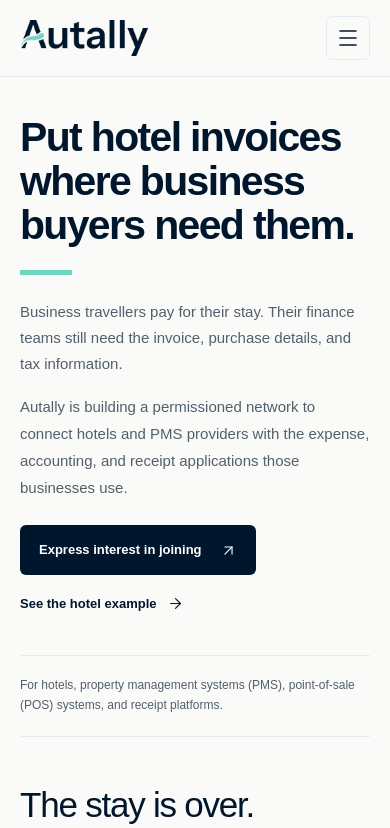
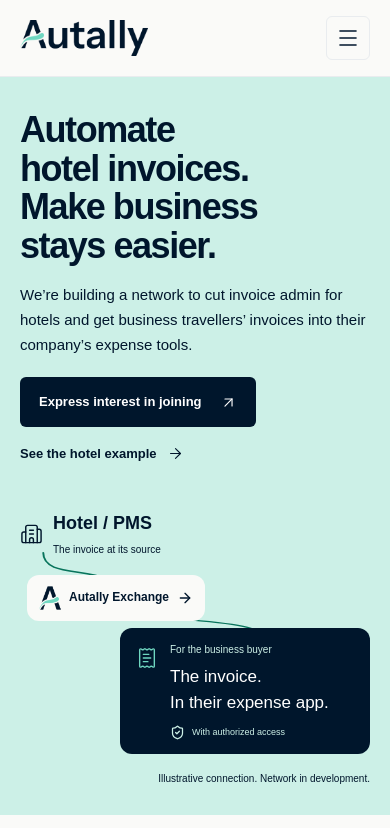
Before and after one commit to Autally-com/landing-page, a Next.js app: page / in a window 390 px wide. Shown: the top 828 px of the page. Built offline with nearby package versions, Linux system fonts and the light colour scheme.

Commit message:
Refine hero with invoice automation copy and animated connection

```diff
--- /dev/null
+++ b/app/hero.css
@@ -0,0 +1,71 @@
+/* Brand-led opening: mint carries the source-to-buyer journey. */
+.focused-page .mint-hero { padding: 64px 0 52px; background: var(--mint-surface); overflow: hidden; }
+.hero-layout { display: grid; grid-template-columns: 1.15fr 1fr; gap: 64px; align-items: center; }
+.focused-page .mint-hero .hero-copy { display: block; margin: 0; max-width: none; }
+.focused-page .mint-hero h1 { font-size: clamp(44px, 3.75vw, 56px); line-height: 1.07; max-width: 680px; letter-spacing: -.04em; }
+.mint-hero h1 > span { display: block; }
+.mint-hero h1::after { display: none; }
+.focused-page .mint-hero .hero-intro { display: block; margin-top: 24px; }
+.mint-hero .hero-lead { max-width: 490px; font-size: 17px; line-height: 1.65; color: var(--navy); }
+.focused-page .mint-hero .hero-actions { display: flex; flex-direction: row; margin-top: 28px; gap: 8px 22px; align-items: center; }
+.hero-journey { position: relative; isolation: isolate; min-width: 0; height: 398px; margin: 0; color: var(--navy); }
+.hero-ribbon { position: absolute; z-index: -1; width: calc(100% + 80px); height: 390px; top: -10px; left: -30px; color: #08745c; }
+.hero-ribbon path { stroke-dasharray: 1; stroke-dashoffset: 0; }
+@media (prefers-reduced-motion: no-preference) {
+  .hero-ribbon path { animation: hero-ribbon-draw 1600ms cubic-bezier(.22, .61, .36, 1) both; }
+}
+@keyframes hero-ribbon-draw {
+  from { stroke-dashoffset: 1; }
+  to { stroke-dashoffset: 0; }
+}
+.journey-source { position: absolute; left: 16px; top: 14px; display: flex; align-items: center; gap: 16px; }
+.journey-source strong { display: block; font-family: var(--display); font-size: 24px; font-weight: 550; }
+.journey-source span { display: block; margin-top: 3px; font-size: 12px; }
+.journey-exchange { position: absolute; left: 12%; top: 124px; display: flex; align-items: center; gap: 12px; padding: 15px 20px; border-radius: 12px; background: var(--porcelain); }
+.journey-exchange > svg:first-child { width: 28px; height: 30px; }
+.journey-exchange > span { font-size: 15px; font-weight: 550; }
+.journey-exchange > svg:last-child { margin-left: 14px; }
+.journey-buyer { position: absolute; right: 0; top: 222px; width: 340px; display: grid; grid-template-columns: 26px 1fr; gap: 12px 16px; background: var(--navy); color: white; padding: 23px 26px; border-radius: 16px; }
+.journey-buyer > svg { color: var(--mint); margin-top: 3px; }
+.journey-buyer > div > span { display: block; font-size: 11px; color: var(--mint-surface); margin-bottom: 8px; }
+.journey-buyer strong { font-family: var(--display); font-size: 23px; line-height: 1.18; font-weight: 500; }
+.journey-permission { grid-column: 2; display: flex; align-items: center; gap: 7px; font-size: 10px; color: var(--mint-surface); }
+.hero-journey figcaption { position: absolute; bottom: -19px; right: 0; font-size: 11px; color: var(--navy); }
+.hero-context { display: flex; align-items: center; justify-content: space-between; gap: 40px; padding-block: 25px; border-bottom: 1px solid var(--line); }
+.hero-context p { max-width: 760px; font-size: 13px; line-height: 1.7; }
+.hero-context a { flex-shrink: 0; }
+@media (max-width: 1199px) and (min-width: 800px) {
+  .hero-layout { gap: 32px; grid-template-columns: 1.1fr 1fr; }
+  .focused-page .mint-hero h1 { font-size: 47px; }
+  .journey-exchange { left: 0; }
+  .journey-source { left: 0; }
+  .journey-buyer { width: min(100%, 320px); padding-inline: 20px; }
+  .journey-buyer strong { font-size: 20px; }
+}
+@media (max-width: 799px) {
+  .focused-page .mint-hero { padding-block: 34px 32px; }
+  .hero-layout { grid-template-columns: 1fr; gap: 34px; }
+  .focused-page .mint-hero h1 { font-size: clamp(36px, 8.9vw, 54px); max-width: 620px; }
+  .focused-page .mint-hero .hero-intro { margin-top: 18px; }
+  .mint-hero .hero-lead { font-size: 15px; line-height: 1.65; max-width: 540px; }
+  .focused-page .mint-hero .hero-actions { margin-top: 20px; gap: 4px 20px; }
+  .hero-journey { height: 274px; max-width: 540px; width: 100%; margin-inline: auto; }
+  .hero-ribbon { width: 115%; height: 245px; left: -5%; top: -12px; }
+  .journey-source { top: 0; left: 0; gap: 10px; }
+  .journey-source > svg { width: 23px; }
+  .journey-source strong { font-size: 18px; }
+  .journey-source span { font-size: 10px; }
+  .journey-exchange { left: 2%; top: 66px; padding: 11px 12px; gap: 8px; }
+  .journey-exchange > svg:first-child { width: 22px; height: 24px; }
+  .journey-exchange > span { font-size: 12px; }
+  .journey-exchange > svg:last-child { margin-left: 0; width: 16px; }
+  .journey-buyer { top: 119px; width: 250px; padding: 14px 16px; gap: 8px 12px; grid-template-columns: 22px 1fr; border-radius: 12px; }
+  .journey-buyer > svg { width: 22px; }
+  .journey-buyer strong { font-size: 17px; }
+  .journey-buyer > div > span { font-size: 10px; margin-bottom: 5px; }
+  .journey-permission { font-size: 9px; }
+  .hero-journey figcaption { bottom: -4px; font-size: 10px; }
+  .hero-context { display: block; padding-block: 22px; }
+  .hero-context p { font-size: 12px; }
+  .hero-context a { margin-top: 8px; font-size: 12px; }
+}
--- a/app/layout.tsx
+++ b/app/layout.tsx
@@ -7,6 +7,7 @@
 import "./refinement.css";
 import "./liquid-glass.css";
 import "./motion.css";
+import "./hero.css";
 
 export const metadata: Metadata = {
   title: "Autally Exchange — Hotel Invoices for Business Buyers",
--- a/app/page.tsx
+++ b/app/page.tsx
@@ -1,6 +1,6 @@
 import { ArrowRight, ArrowUpRight, CreditCard, ReceiptText, ShieldCheck, HandCoins, GitBranch, Building2 } from "lucide-react";
 import { Header } from "@/components/header";
-import { Brand } from "@/components/brand";
+import { Brand, BrandMark } from "@/components/brand";
 import { HeroNetwork } from "@/components/hero-network";
 import { PilotContact, contactHref } from "@/components/pilot-contact";
 import { GlassSurface } from "@/components/glass-surface";
@@ -15,17 +15,23 @@
     <div id="top" />
     <Header />
     <main id="main" className="focused-page">
-      <section className="hero container" aria-labelledby="hero-title">
+      <section className="hero mint-hero" aria-labelledby="hero-title"><div className="container hero-layout">
         <div className="hero-copy">
-          <h1 id="hero-title">Put hotel invoices where business buyers need them.</h1>
+          <h1 id="hero-title"><span>Automate hotel invoices.</span> <span>Make business stays easier.</span></h1>
           <div className="hero-intro">
-            <p className="hero-lead">Business travellers pay for their stay. Their finance teams still need the invoice, purchase details, and tax information.</p>
-            <p className="hero-purpose">Autally is building a permissioned network to connect hotels and PMS providers with the expense, accounting, and receipt applications those businesses use.</p>
+            <p className="hero-lead">We’re building a network to cut invoice admin for hotels and get business travellers’ invoices into their company’s expense tools.</p>
             <div className="hero-actions"><CTA /><a href="#exchange" className="text-link">See the hotel example<ArrowRight size={17} aria-hidden="true" /></a></div>
           </div>
         </div>
-        <p className="hero-audience">For hotels, property management systems (PMS), point-of-sale (POS) systems, and receipt platforms.</p>
-      </section>
+        <figure className="hero-journey" aria-label="Illustrative authorized invoice journey: from a hotel or PMS, through Autally Exchange, to the business buyer’s expense application.">
+          <svg className="hero-ribbon" viewBox="0 0 520 430" preserveAspectRatio="none" aria-hidden="true"><path d="M52 98 C52 152 150 110 150 178 C150 235 350 195 350 265" fill="none" stroke="currentColor" strokeWidth="2.5" strokeLinecap="round" pathLength="1" /></svg>
+          <div className="journey-source" aria-hidden="true"><Building2 size={30} strokeWidth={1.5} /><div><strong>Hotel / PMS</strong><span>The invoice at its source</span></div></div>
+          <div className="journey-exchange" aria-hidden="true"><BrandMark /><span>Autally Exchange</span><ArrowRight size={20} /></div>
+          <div className="journey-buyer" aria-hidden="true"><ReceiptText size={26} strokeWidth={1.5} /><div><span>For the business buyer</span><strong>The invoice.<br />In their expense app.</strong></div><div className="journey-permission"><ShieldCheck size={15} />With authorized access</div></div>
+          <figcaption>Illustrative connection. Network in development.</figcaption>
+        </figure>
+      </div></section>
+      <div className="hero-context container"><p>Starting with hotels and property management systems. Built to connect with expense, accounting, and receipt applications.</p><a href="#providers" className="text-link">For data providers<ArrowRight size={17} aria-hidden="true" /></a></div>
 
       <section id="exchange" className="section container use-case" aria-labelledby="example-title">
         <div className="section-heading"><h2 id="example-title">The stay is over.<br />The paperwork isn’t.</h2><div className="section-description"><p>A business has the hotel payment on its card statement. Its finance team still needs the invoice to account for the trip.</p></div></div>
```
Also changed, not shown: 1 other file (tests, documents, lock files or other folders).
